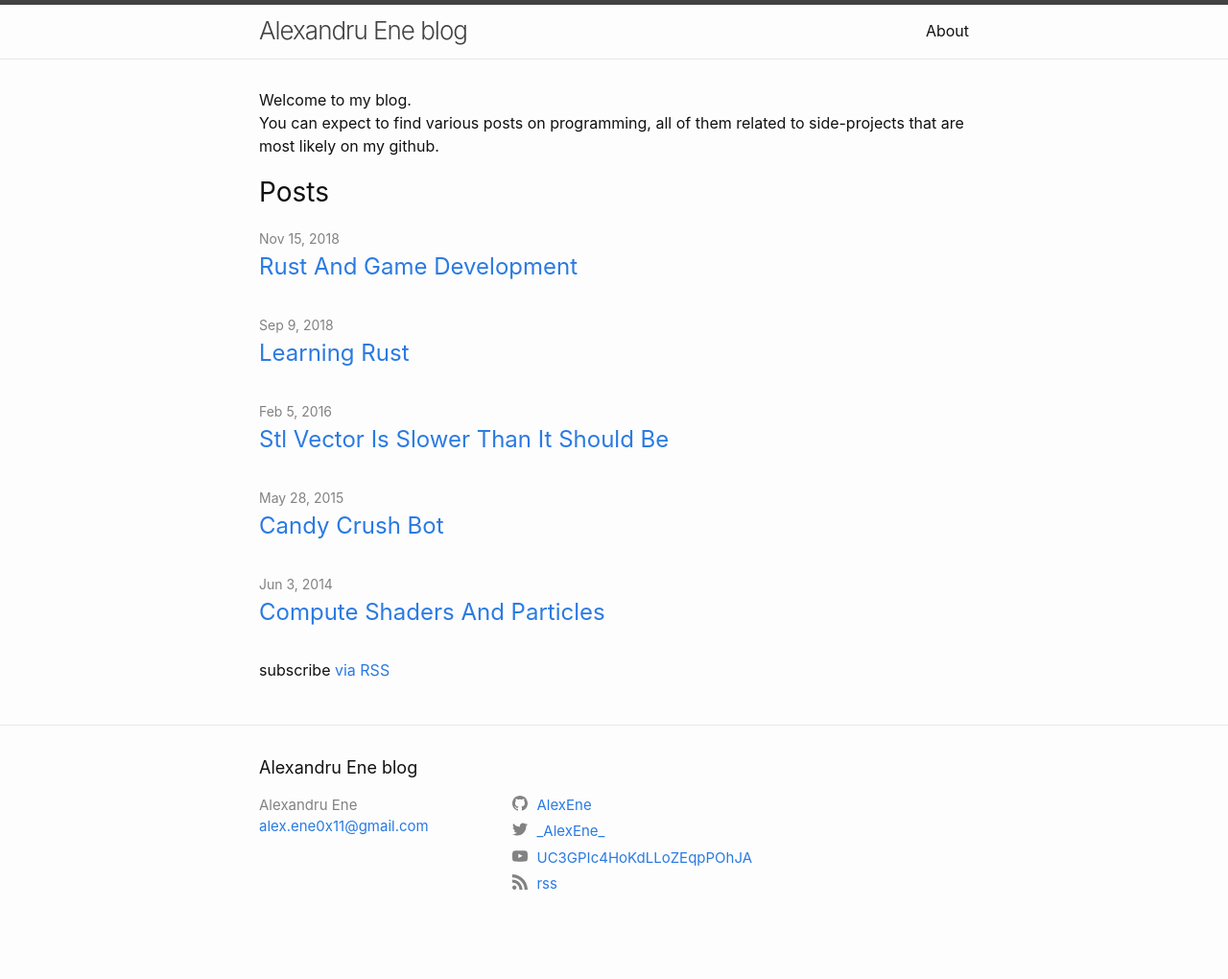
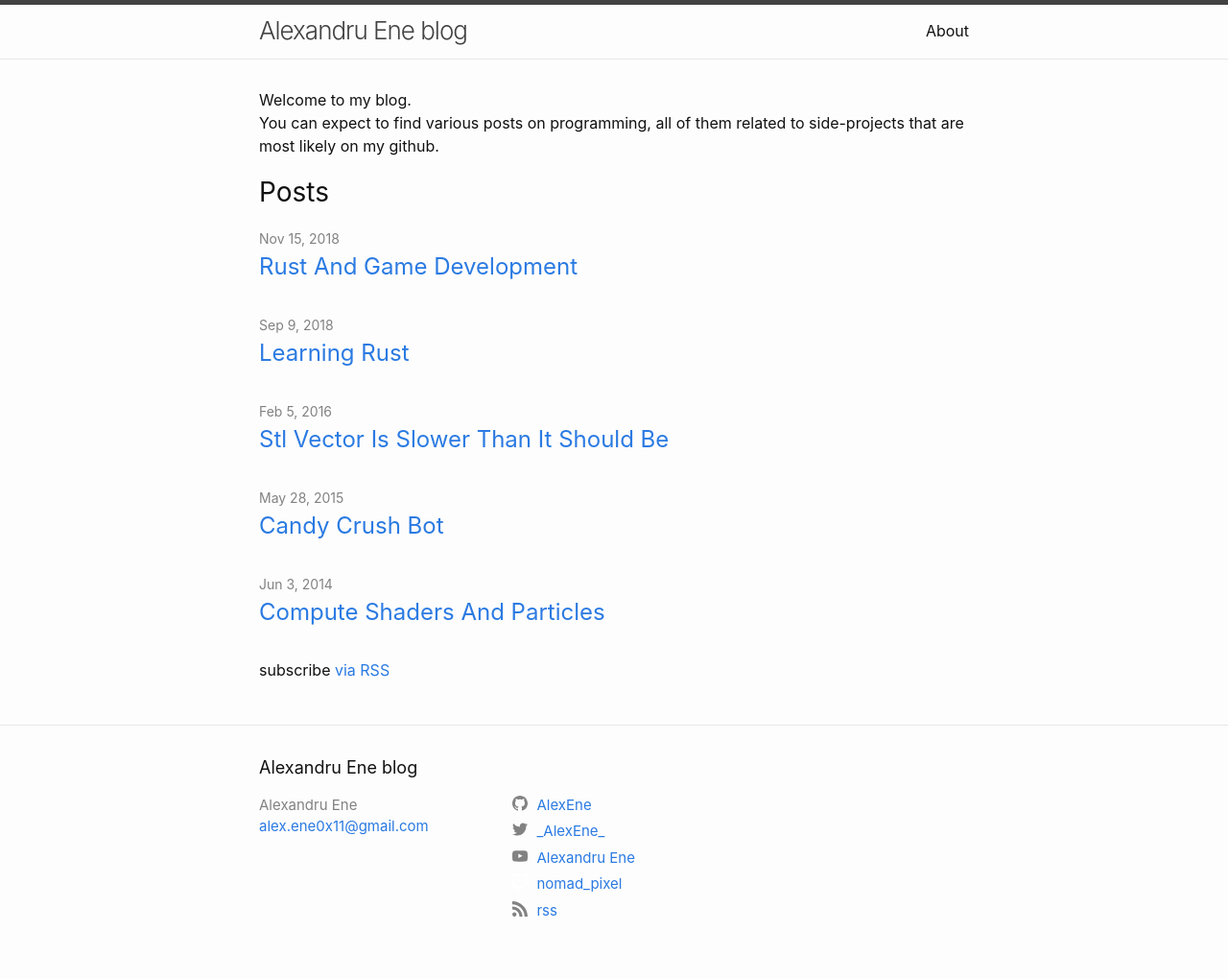
Before and after one commit to AlexEne/AlexEne.github.io, a Jekyll site: the page built from index.md, in a window 1280 px wide. Shown: the whole page at 96% size. Built offline with Jekyll 4.4.1, drawn with Linux system fonts in a browser that asks for light colours; before the commit the page ends 993 px from its top, so only the background shows below that.

Commit message:
added twitch

```diff
--- a/_config.yml
+++ b/_config.yml
@@ -4,7 +4,8 @@ author: Alexandru Ene
 # social links
 twitter_username: _AlexEne_
 github_username:  AlexEne
-youtube_username: UC3GPIc4HoKdLLoZEqpPOhJA
+youtube_username: Alexandru Ene
+twitch_username: nomad_pixel
 email: alex.ene0x11@gmail.com
 rss: rss
 
--- a/_includes/social.html
+++ b/_includes/social.html
@@ -8,7 +8,8 @@
   {%- if site.pinterest_username -%}<li><a href="https://www.pinterest.com/{{ site.pinterest_username| cgi_escape | escape }}"><svg class="svg-icon"><use xlink:href="{{ '/assets/minima-social-icons.svg#pinterest' | relative_url }}"></use></svg> <span class="username">{{ site.pinterest_username| escape }}</span></a></li>{%- endif -%}
   {%- for mst in site.mastodon -%}{%- if mst.username and mst.instance -%}<li><a href="https://{{ mst.instance| cgi_escape | escape}}/@{{mst.username}}"><svg class="svg-icon"><use xlink:href="{{ '/assets/minima-social-icons.svg#mastodon' | relative_url }}"></use></svg> <span class="username">{{ mst.username|escape }}</span></a></li>{%- endif -%}{%- endfor -%}
   {%- if site.twitter_username -%}<li><a href="https://twitter.com/{{ site.twitter_username| cgi_escape | escape }}"><svg class="svg-icon"><use xlink:href="{{ '/assets/minima-social-icons.svg#twitter' | relative_url }}"></use></svg> <span class="username">{{ site.twitter_username| escape }}</span></a></li>{%- endif -%}
-  {%- if site.youtube_username -%}<li><a href="https://www.youtube.com/channel/{{ site.youtube_username| cgi_escape | escape }}"><svg class="svg-icon"><use xlink:href="{{ '/assets/minima-social-icons.svg#youtube' | relative_url }}"></use></svg> <span class="username">{{ site.youtube_username| escape }}</span></a></li>{%- endif -%}
+  {%- if site.youtube_username -%}<li><a href="https://www.youtube.com/channel/UC3GPIc4HoKdLLoZEqpPOhJA"><svg class="svg-icon"><use xlink:href="{{ '/assets/minima-social-icons.svg#youtube' | relative_url }}"></use></svg> <span class="username">{{ site.youtube_username| escape }}</span></a></li>{%- endif -%}
+  {%- if site.twitch_username -%}<li><a href="https://www.twitch.tv/{{ site.twitch_username| cgi_escape | escape }}"><svg class="svg-icon"><use xlink:href="{{ '/assets/twitch.svg#twitch' | relative_url }}"></use></svg> <span class="username">{{ site.twitch_username| escape }}</span></a></li>{%- endif -%}
   {%- if site.googleplus_username -%}<li><a href="https://plus.google.com/{{ site.googleplus_username| escape }}"><svg class="svg-icon"><use xlink:href="{{ '/assets/minima-social-icons.svg#googleplus' | relative_url }}"></use></svg> <span class="username">{{ site.googleplus_username| escape }}</span></a></li>{%- endif -%}
   {%- if site.rss -%}<li><a href="{{ 'feed.xml' | relative_url }}"><svg class="svg-icon"><use xlink:href="{{ '/assets/minima-social-icons.svg#rss' | relative_url }}"></use></svg> <span>{{ site.rss | escape }}</span></a></li>{%- endif -%}
 </ul>
```
Also changed, not shown: assets/twitch.svg (added).
